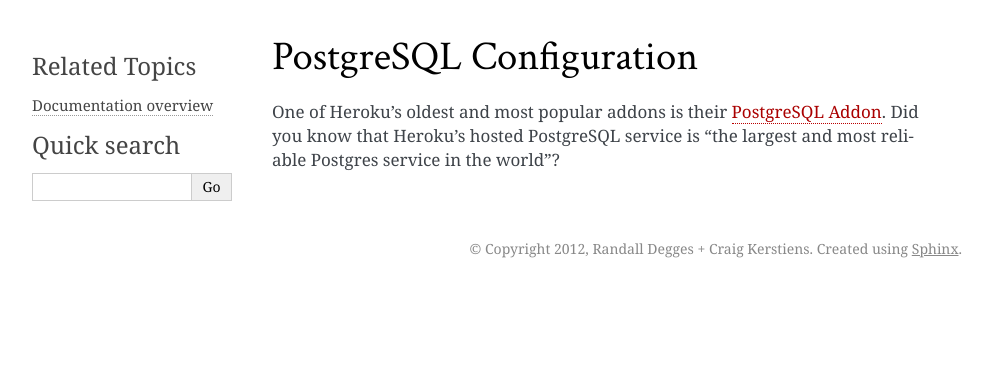
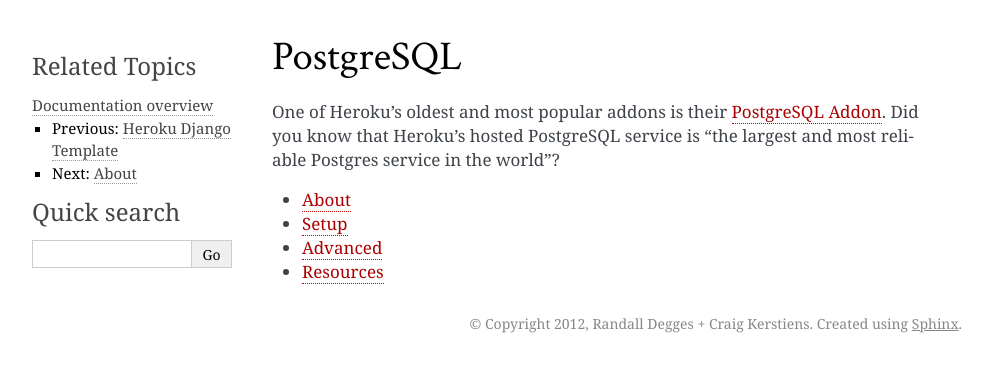
Before and after one commit to perryyo/deploydjango.com, a Sphinx documentation site: the page built from source/postgresql/index.rst, in a window 1280 px wide. Shown: the top 372 px of the page, without its empty margins (148-1140 px from the left). Built offline with Sphinx 7.4.7, drawn with Linux system fonts in a browser that asks for light colours; pages that are not in the unit, such as notebooks, are missing from menus.

Commit message:
Updating postgresql menu.

```diff
--- a/source/index.rst
+++ b/source/index.rst
@@ -1,5 +1,7 @@
 Deploy Django
 =============
+
+*Useful patterns for deploying Django on Heroku.*
 
 Contents:
 
--- a/source/postgresql/index.rst
+++ b/source/postgresql/index.rst
@@ -1,7 +1,15 @@
-PostgreSQL Configuration
-========================
+PostgreSQL
+==========
 
 One of Heroku's oldest and most popular addons is their `PostgreSQL Addon
 <http://devcenter.heroku.com/categories/heroku-postgres>`_. Did you know that
 Heroku's hosted PostgreSQL service is "the largest and most reliable Postgres
 service in the world"?
+
+.. toctree::
+    :maxdepth: 1
+
+    about.rst
+    setup.rst
+    advanced.rst
+    resources.rst
```
Also changed, not shown: other parts of source/index.rst (+1 -1 lines).
